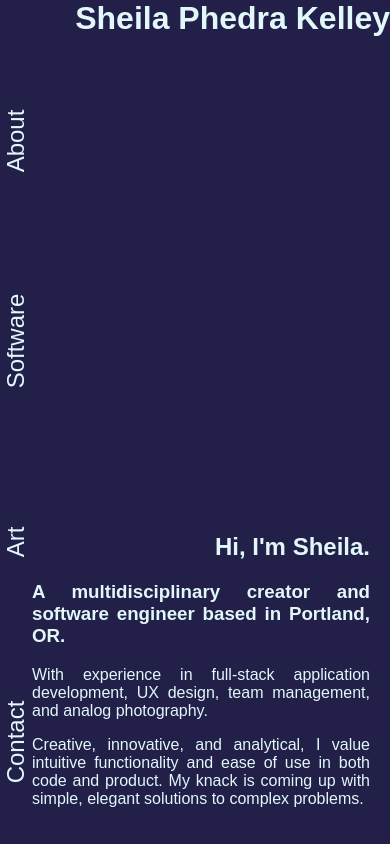
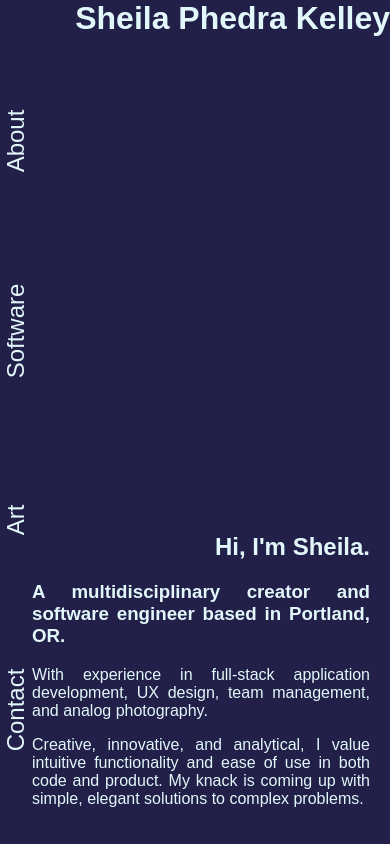
Before and after one commit to shephekay/2024-portfolio, a React (Vite) app: page / in a window 390 px wide. Built offline with nearby package versions, Linux system fonts and the light colour scheme.

Commit message:
minor fix

```diff
--- a/src/App.scss
+++ b/src/App.scss
@@ -125,7 +125,7 @@ h1 {
     transform-origin: center;
     transform: rotate(-90deg);
     padding: 15px;
-    margin-bottom: 1rem;
+    margin-bottom: 3rem;
     // margin-right: .6rem;
     // margin: auto;
     // padding-left: 50px;
```
